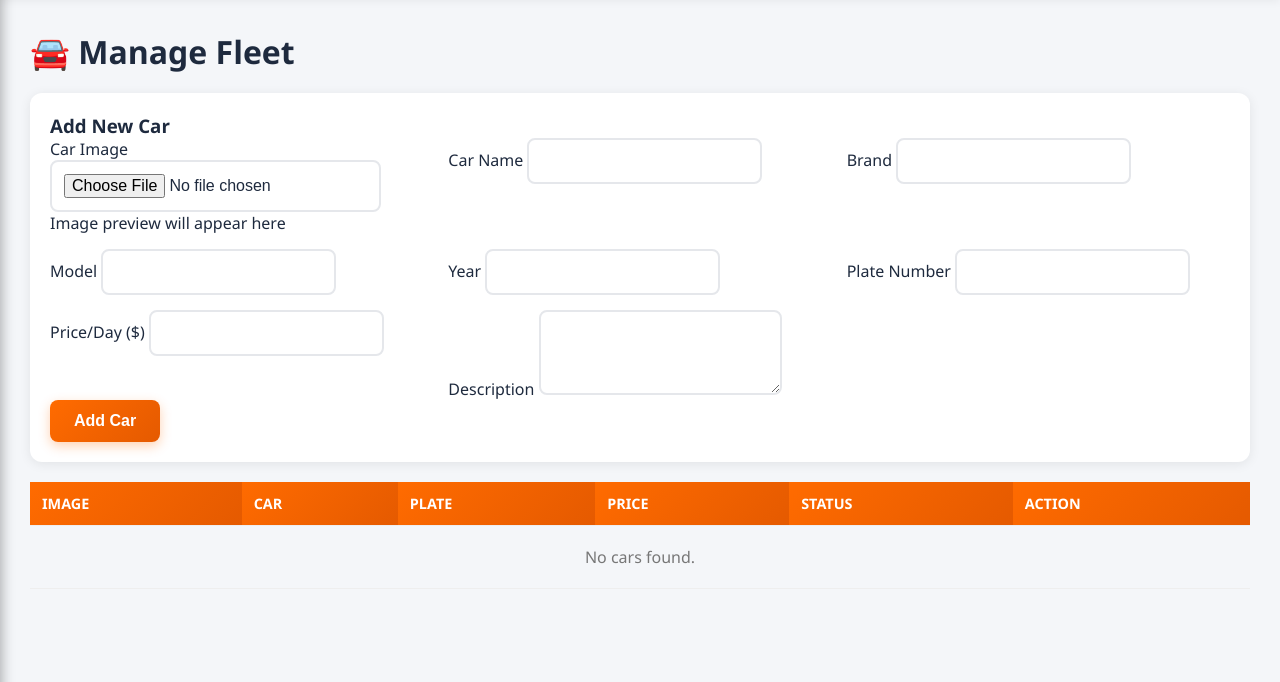
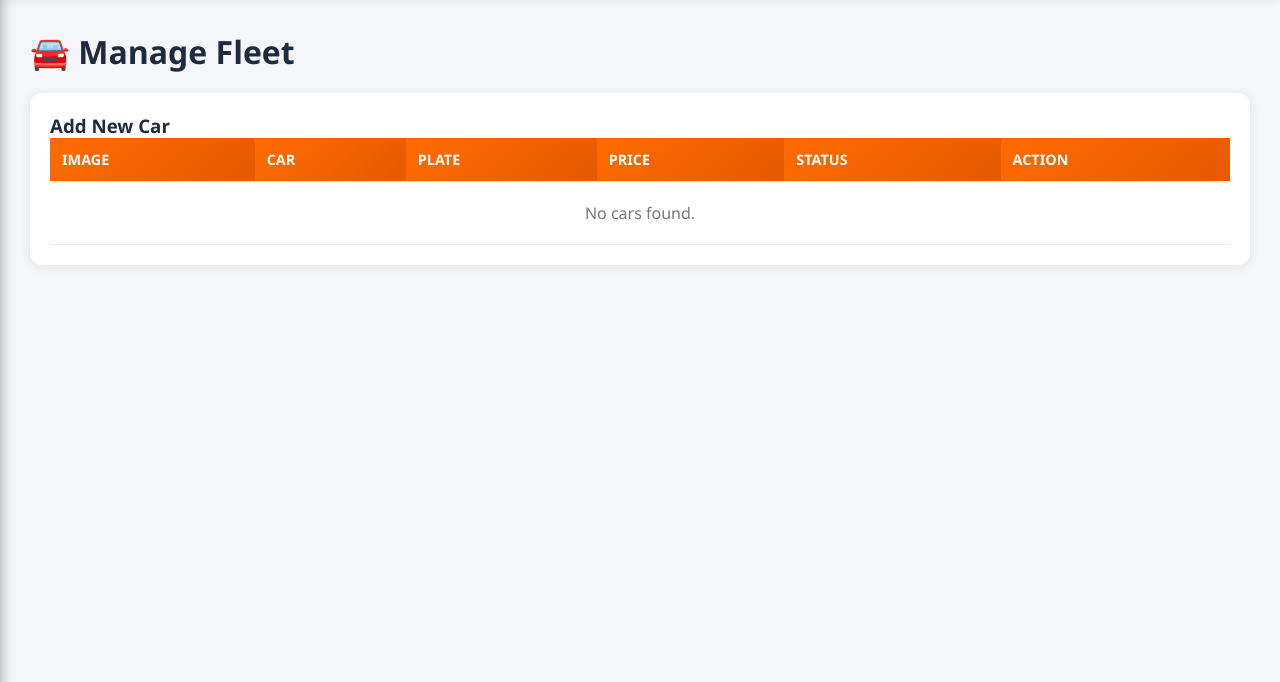
Before and after one commit to parejamarc17-max/group4, a PHP site: page /admin/car_list.php in a window 1280 px wide. Shown: the part 75-757 px from the top of the page. Run offline with PHP 8.4, Linux system fonts and the light colour scheme; a user stored in the database is signed in.

Commit message:
update car_list.php
remove add car from admin only worker can add admin only watch over the worker activities

```diff
--- a/admin/car_list.php
+++ b/admin/car_list.php
@@ -28,8 +28,7 @@ $error = '';
 <head>
     <meta charset="UTF-8">
     <meta name="viewport" content="width=device-width, initial-scale=1.0">
-    <title>Manage Cars</title>
-
+    <title>Vehicle's</title>
     <link rel="stylesheet" href="../assets/css/style.css">
     <link rel="stylesheet" href="../assets/css/sidebar.css">
     <link rel="stylesheet" href="../assets/css/admin.css">
@@ -92,59 +91,6 @@ $error = '';
             <form method="POST" enctype="multipart/form-data">
                 <input type="hidden" name="csrf_token" value="<?= htmlspecialchars($_SESSION['csrf_token']) ?>">
 
-                <div class="form-grid">
-                    <div class="form-group full">
-                        <label for="image">Car Image</label>
-
-                        <div class="image-upload-box">
-                            <input type="file" id="image" name="image" accept="image/jpeg,image/png,image/webp" required>
-
-                            <div class="image-preview-box" id="imagePreviewBox">
-                                <img id="previewImage" src="" alt="Car preview" style="display:none;">
-                                <span id="previewText">Image preview will appear here</span>
-                            </div>
-                        </div>
-                    </div>
-
-                    <div class="form-group">
-                        <label for="car_name">Car Name</label>
-                        <input type="text" id="car_name" name="car_name" required value="<?= htmlspecialchars($_POST['car_name'] ?? '') ?>">
-                    </div>
-
-                    <div class="form-group">
-                        <label for="brand">Brand</label>
-                        <input type="text" id="brand" name="brand" value="<?= htmlspecialchars($_POST['brand'] ?? '') ?>">
-                    </div>
-
-                    <div class="form-group">
-                        <label for="model">Model</label>
-                        <input type="text" id="model" name="model" value="<?= htmlspecialchars($_POST['model'] ?? '') ?>">
-                    </div>
-
-                    <div class="form-group">
-                        <label for="year">Year</label>
-                        <input type="number" id="year" name="year" value="<?= htmlspecialchars($_POST['year'] ?? '') ?>">
-                    </div>
-
-                    <div class="form-group">
-                        <label for="plate_number">Plate Number</label>
-                        <input type="text" id="plate_number" name="plate_number" required value="<?= htmlspecialchars($_POST['plate_number'] ?? '') ?>">
-                    </div>
-
-                    <div class="form-group">
-                        <label for="price_per_day">Price/Day ($)</label>
-                        <input type="number" step="0.01" id="price_per_day" name="price_per_day" required value="<?= htmlspecialchars($_POST['price_per_day'] ?? '') ?>">
-                    </div>
-
-                    <div class="form-group full">
-                        <label for="description">Description</label>
-                        <textarea id="description" name="description" rows="3"><?= htmlspecialchars($_POST['description'] ?? '') ?></textarea>
-                    </div>
-                </div>
-
-                <button type="submit" name="add" class="btn-submit">Add Car</button>
-            </form>
-        </div>
 
         <div class="table-wrap">
             <table>
```
